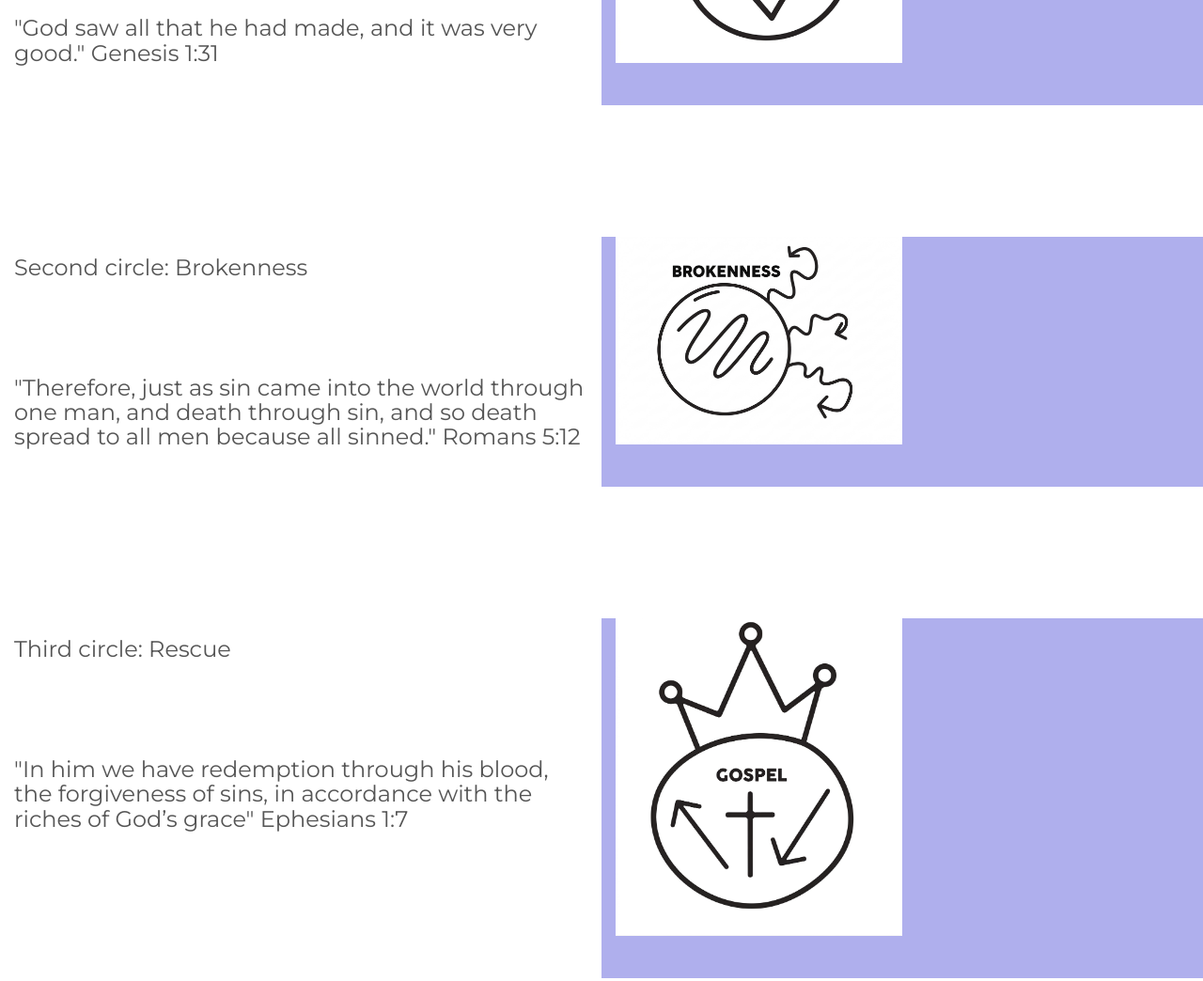
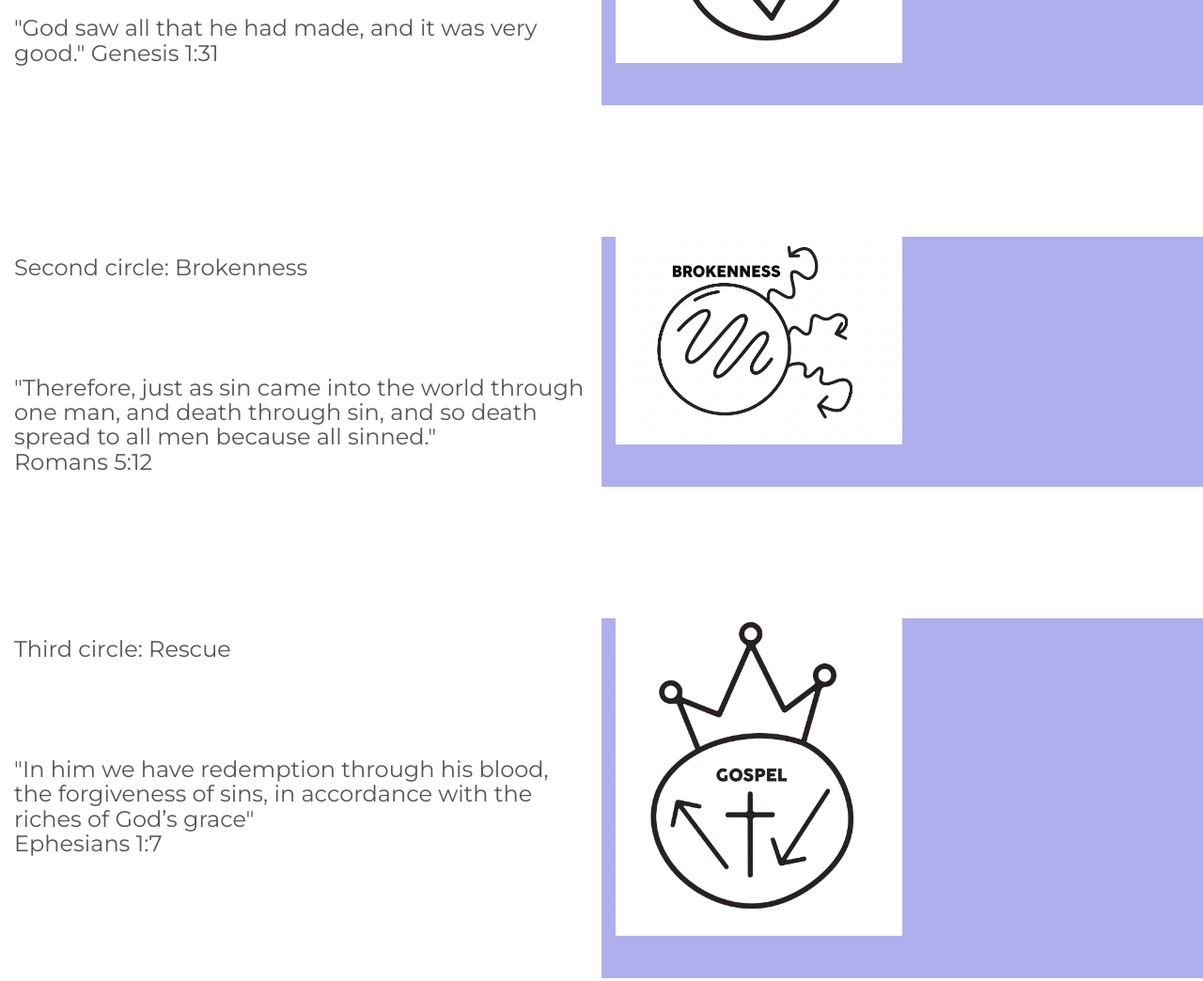
Before and after one commit to minchin681/acts18.github.io, a plain HTML site: page index.html in a window 1280 px wide. Shown: the part 926-1970 px from the top of the page at 94% size. Drawn offline with nearby package versions, Linux system fonts and the light colour scheme.

Commit message:
added verse breaks

```diff
--- a/index.html
+++ b/index.html
@@ -120,7 +120,7 @@
       <h3 class="margin">Second circle: Brokenness</h3><br>
       <h3>
       "Therefore, just as sin came into the world through one man, and death through sin, and so
-      death spread to all men because all sinned."
+      death spread to all men because all sinned." <br>
       Romans 5:12
       </h3>
     </div>
@@ -135,7 +135,7 @@
     <div class="col-sm-6" id="bible-verse1">
       <h3 class="margin">Third circle: Rescue</h3><br>
       <h3> "In him we have redemption through his blood, the forgiveness of sins,
-        in accordance with the riches of God’s grace"
+        in accordance with the riches of God’s grace" <br>
       Ephesians 1:7
       </h3>
     </div>
```
